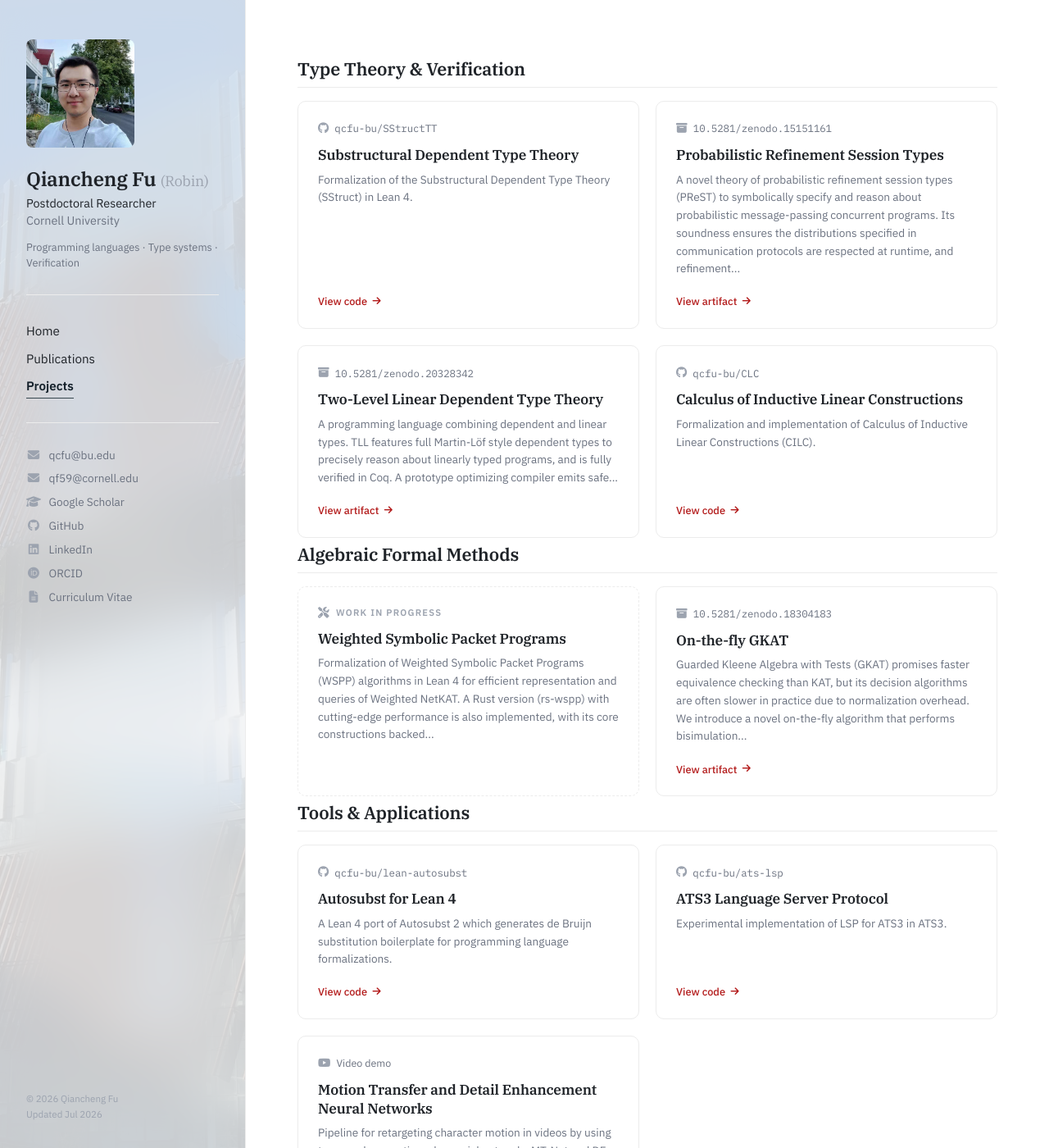
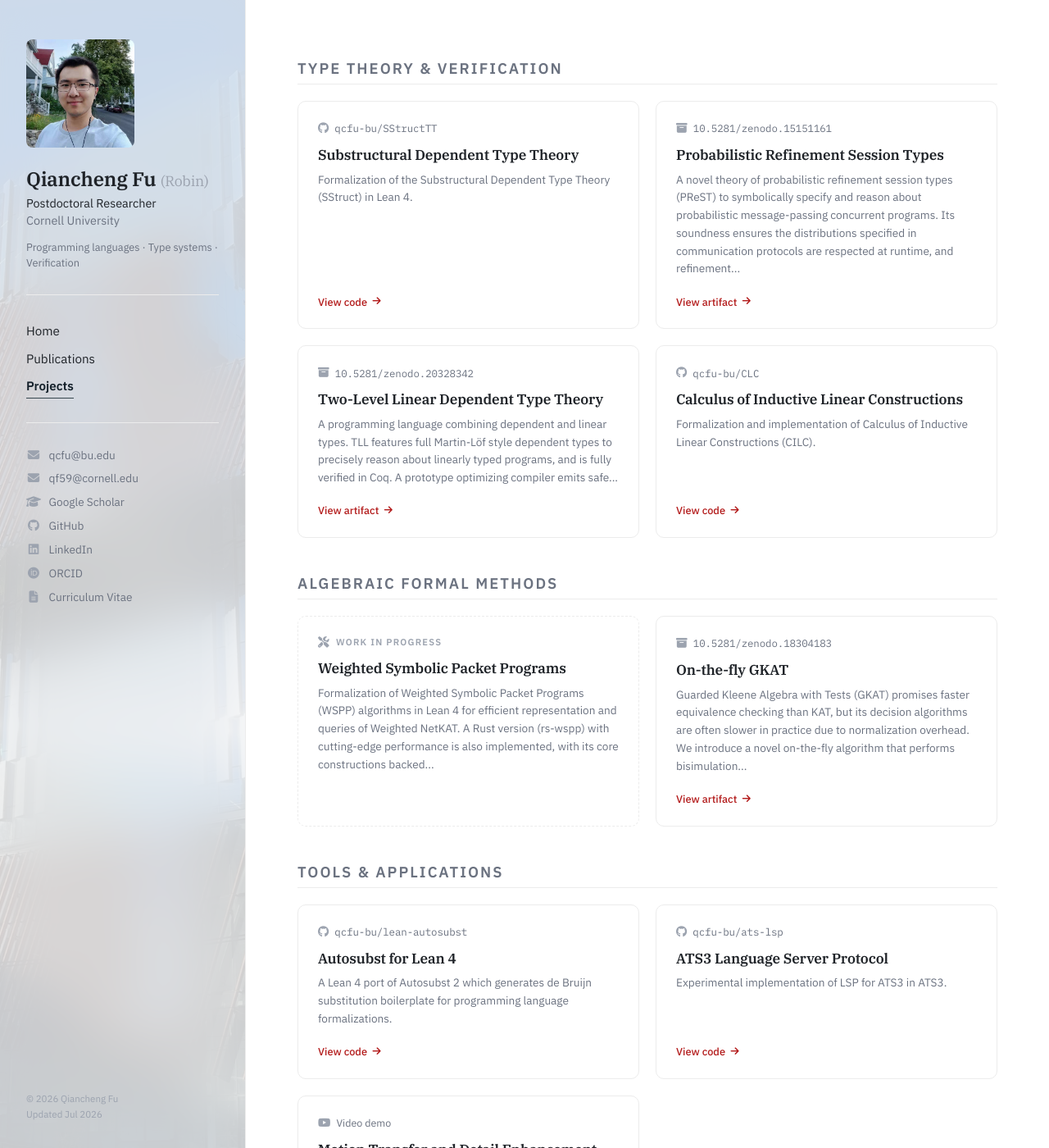
Before and after one commit to qcfu-bu/qcfu-bu.github.io, a Jekyll site: the page built from projects.html, in a window 1280 px wide and 1400 px high. Shown: the whole window at 82% size. Built offline with Jekyll 4.4.1, drawn with Linux system fonts in a browser that asks for light colours; nearby versions of some CDN libraries; a style sheet for code colours, icons or effects is not loaded.

Commit message:
update website

```diff
--- a/_includes/widgets/project_group.html
+++ b/_includes/widgets/project_group.html
@@ -1,6 +1,6 @@
 {% assign group = include.group %}
 {% if group.name != "" %}
-<h2 class="project-group-title">{{ group.name }}</h2>
+<h2 class="project-group-title section-title">{{ group.name }}</h2>
 {% endif %}
 <div class="project-grid">
     {% for item in group.items %}
--- a/assets/css/global.css
+++ b/assets/css/global.css
@@ -603,16 +603,17 @@ h5.section-title {
     border: 2px solid var(--text-muted);
 }
 
-.tl-year {
+.tl-year {                          /* shares the section-label style (About/Education) */
     position: absolute;
     left: 0;
-    top: 0.1rem;
+    top: 0.25rem;
     width: 3rem;
     text-align: right;
-    font-family: "IBM Plex Serif", Georgia, serif;
-    font-size: 1.05rem;
+    font-family: "IBM Plex Sans", sans-serif;
+    font-size: 0.92rem;
     font-weight: 600;
-    color: var(--text);
+    letter-spacing: var(--label-spacing);
+    color: var(--text-muted);
     font-variant-numeric: tabular-nums;
 }
 
@@ -631,8 +632,7 @@ h5.section-title {
     }
 
     .tl-year {
-        width: 2.2rem;
-        font-size: 0.95rem;
+        width: 2.6rem;
     }
 
     .pub-lead {
@@ -671,11 +671,14 @@ h5.section-title {
 
 /* ---------- Projects ---------- */
 
-.project-group-title {
-    margin-top: 2.75rem;
+/* Category headers share the section-label style (like "About"); the
+   .section-title class supplies the font, .content h2 the size + rule. */
+.content h2.project-group-title {
+    font-size: 1.15rem;
+    margin: 2.75rem 0 1.25rem;
 }
 
-.project-group-title:first-child {
+.content h2.project-group-title:first-child {
     margin-top: 0;
 }
 
```
